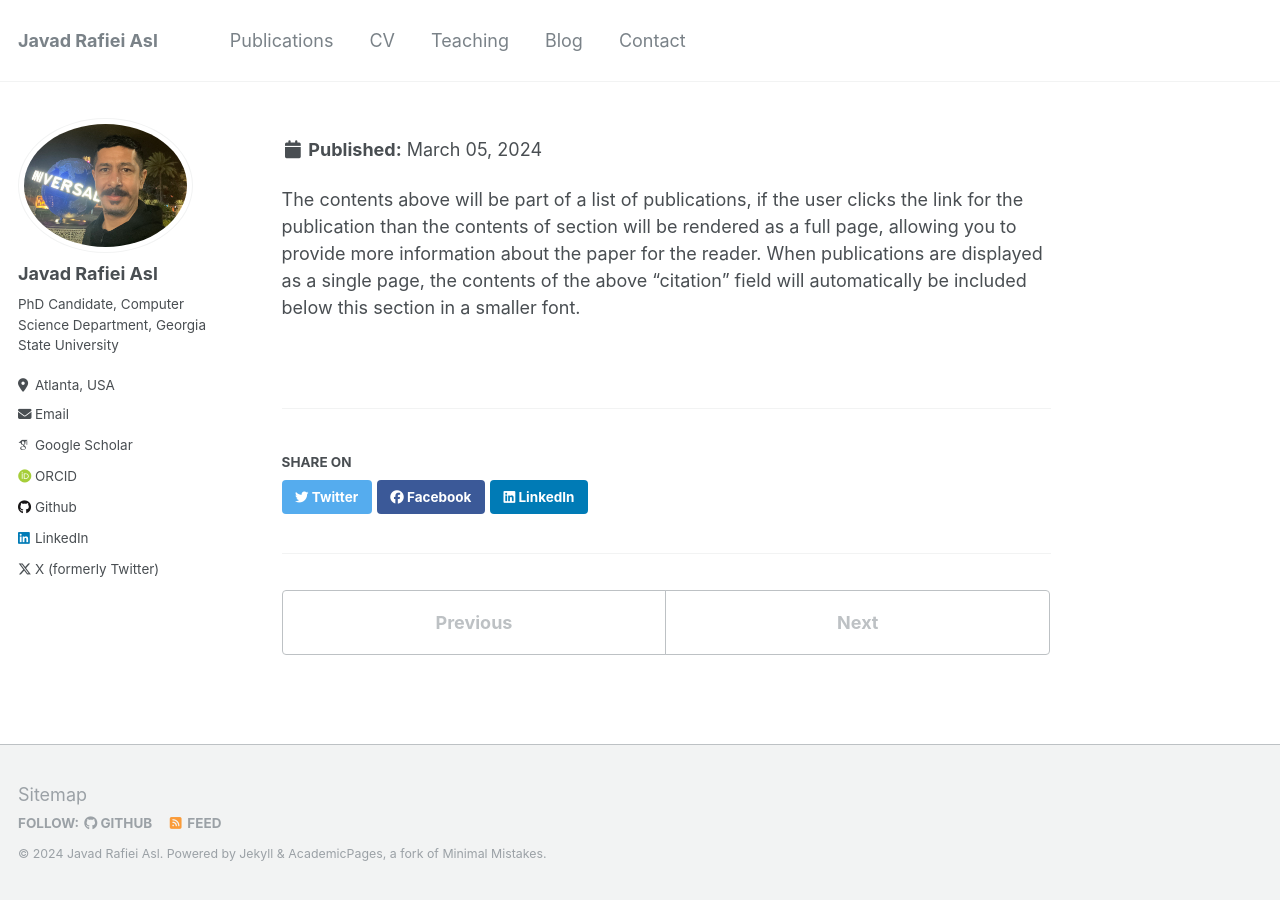
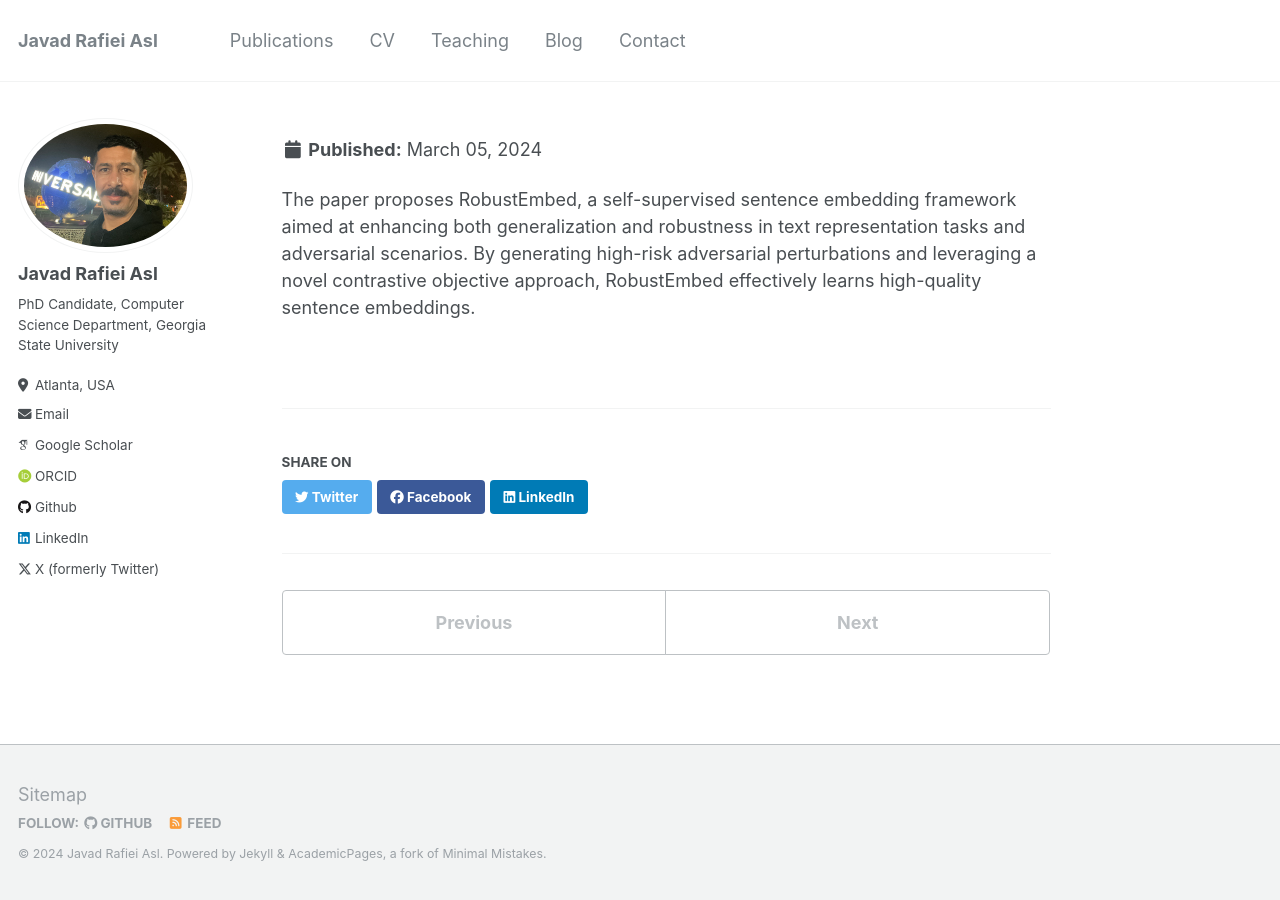
Before and after one commit to jasl1/jasl1.github.io, a Jekyll site: the page built from _publications/2015-10-01-paper-title-number-3.md, in a window 1280 px wide. Built offline with Jekyll 4.4.1, drawn with Linux system fonts in a browser that asks for light colours; some web fonts are replaced.

Commit message:
Update 2015-10-01-paper-title-number-3.md

```diff
--- a/_publications/2015-10-01-paper-title-number-3.md
+++ b/_publications/2015-10-01-paper-title-number-3.md
@@ -1,12 +1,12 @@
 ---
 title: ""RobustEmbed: Robust Sentence Embeddings Using Self-Supervised Contrastive Pre-Training"
 collection: publications
-permalink: /publication/2015-10-01-paper-title-number-3
-excerpt: 'The paper proposes RobustEmbed, a self-supervised sentence embedding framework aimed at enhancing both generalization and robustness in text representation tasks and adversarial scenarios. By generating high-risk adversarial perturbations and leveraging a novel contrastive objective approach, RobustEmbed effectively learns high-quality sentence embeddings. Experimental results demonstrate its superiority over previous state-of-the-art self-supervised representations, showcasing significant reductions in attack success rates and improvements in semantic textual similarity tasks and transfer tasks.'
-date: 2015-10-01
-venue: 'Journal 1'
-paperurl: 'http://academicpages.github.io/files/paper3.pdf'
-citation: 'Your Name, You. (2015). &quot;Paper Title Number 3.&quot; <i>Journal 1</i>. 1(3).'
+permalink: /publication/2023-12-14-paper-title-number-3
+excerpt: 'The paper proposes RobustEmbed, a self-supervised sentence embedding framework aimed at enhancing both generalization and robustness in text representation tasks and adversarial scenarios. By generating high-risk adversarial perturbations and leveraging a novel contrastive objective approach, RobustEmbed effectively learns high-quality sentence embeddings.'
+date: 2023-12-14
+venue: 'Empirical Methods in Natural Language Processing: EMNLP Findings'
+paperurl: 'https://aclanthology.org/2023.findings-emnlp.305'
+citation: 'Asl, Javad Rafiei, Eduardo Blanco, and Daniel Takabi. "RobustEmbed: Robust Sentence Embeddings Using Self-Supervised Contrastive Pre-Training." In The 2023 Conference on Empirical Methods in Natural Language Processing. 2023.'
 ---
 
-The contents above will be part of a list of publications, if the user clicks the link for the publication than the contents of section will be rendered as a full page, allowing you to provide more information about the paper for the reader. When publications are displayed as a single page, the contents of the above "citation" field will automatically be included below this section in a smaller font.
+The paper proposes RobustEmbed, a self-supervised sentence embedding framework aimed at enhancing both generalization and robustness in text representation tasks and adversarial scenarios. By generating high-risk adversarial perturbations and leveraging a novel contrastive objective approach, RobustEmbed effectively learns high-quality sentence embeddings.
```
